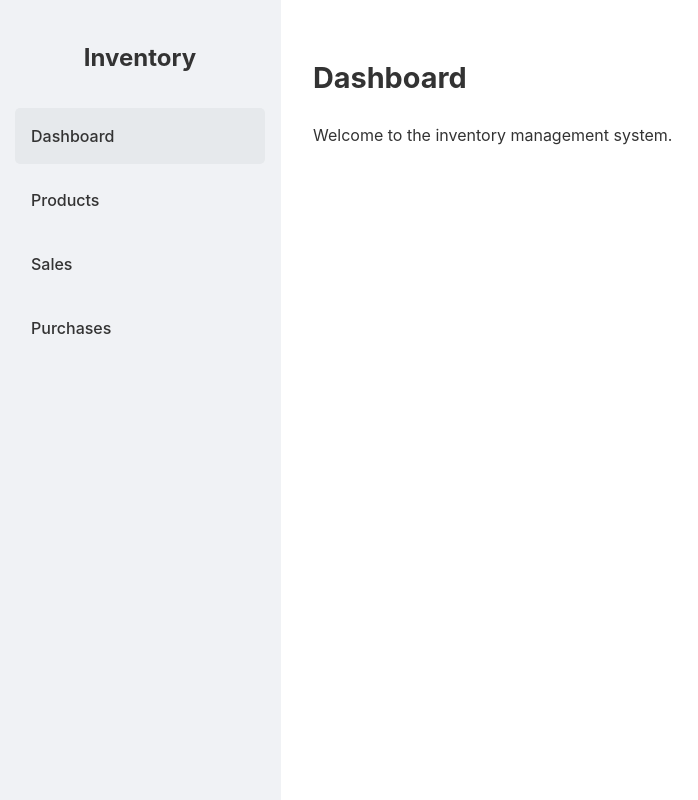
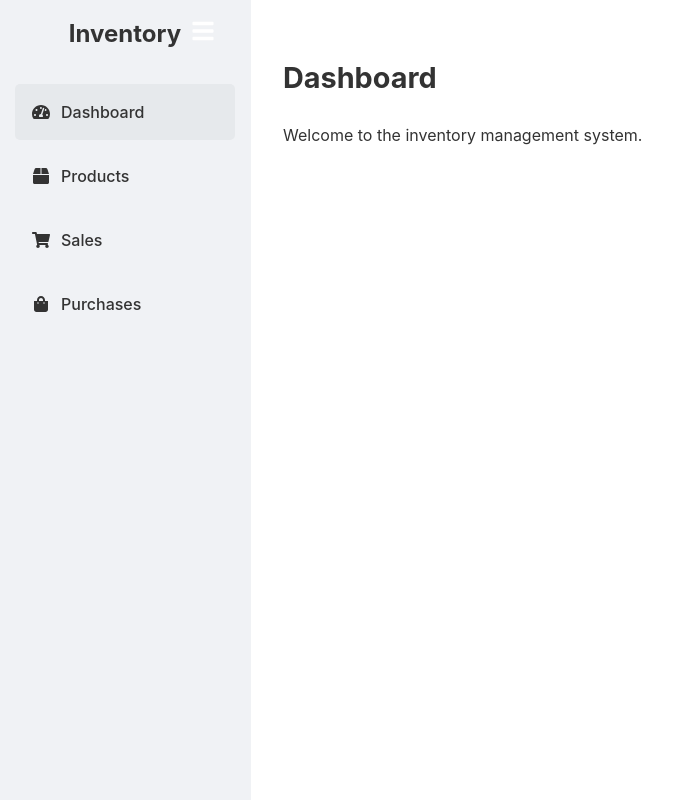
Before and after one commit to SushantTAN/inventory-electron, a React (Vite) app: page /sales in a window 1280 px wide. Shown: the whole page, without its empty margins (1-699 px from the left). Built offline with nearby package versions, Linux system fonts and the light colour scheme.

Commit message:
UI enhancement

```diff
--- a/index.html
+++ b/index.html
@@ -1,13 +1,16 @@
 <!doctype html>
 <html lang="en">
+
 <head>
   <meta charset="UTF-8" />
   <link rel="icon" type="image/svg+xml" href="/vite.svg" />
   <meta name="viewport" content="width=device-width, initial-scale=1.0" />
   <title>my-electron-app</title>
 </head>
+
 <body>
-    <div id="root"></div>
+  <div id="root" style="width: 100%;"></div>
   <script type="module" src="/src/main.jsx"></script>
 </body>
+
 </html>
--- a/package.json
+++ b/package.json
@@ -17,6 +17,7 @@
     "electron-squirrel-startup": "^1.0.1",
     "react": "^19.2.0",
     "react-dom": "^19.2.0",
+    "react-icons": "^5.5.0",
     "react-router-dom": "^7.9.5",
     "sqlite3": "^5.1.7"
   },
--- a/src/App.css
+++ b/src/App.css
@@ -85,6 +85,7 @@ form input {
   border-radius: 5px;
   font-size: 1rem;
   margin-top: 5px;
+  background-color: white;
 }
 
 /* Modal Styles from Modal.jsx - to be removed from there */
@@ -121,6 +122,7 @@ form input {
   cursor: pointer;
   color: #888;
 }
+
 .close-button:hover {
-    color: #333;
+  color: #333;
 }
--- a/src/components/Layout.css
+++ b/src/components/Layout.css
@@ -1,23 +1,48 @@
-/* src/components/Layout.css */
 .layout {
   display: flex;
   height: 100vh;
 }
 
 .sidebar {
-    width: 250px;
+  width: 220px;
   background: #f0f2f5;
   padding: 1rem;
-    transition: width 0.3s;
-    overflow: hidden;
+  transition: width 0.3s ease;
+  overflow-x: hidden;
   display: flex;
   flex-direction: column;
 }
 
-  .sidebar h3 {
-    text-align: center;
+.layout.collapsed .sidebar {
+  width: 60px;
+}
+
+.sidebar-header {
+  display: flex;
+  align-items: center;
+  justify-content: center;
   margin-bottom: 2rem;
+  position: relative;
+}
+
+.sidebar-header h3 {
+  margin: 0;
   font-size: 1.5rem;
+  opacity: 1;
+  transition: opacity 0.3s ease;
+}
+
+.layout.collapsed .sidebar-header h3 {
+  opacity: 0;
+}
+
+.toggle-btn {
+  background: none;
+  border: none;
+  cursor: pointer;
+  font-size: 1.5rem;
+  position: absolute;
+  right: 0;
 }
 
 .sidebar ul {
@@ -27,13 +52,15 @@
 }
 
 .sidebar ul li a {
-    display: block;
+  display: flex;
+  align-items: center;
   padding: 1rem;
   color: #333;
   text-decoration: none;
   border-radius: 5px;
   margin-bottom: 0.5rem;
   transition: background 0.2s;
+  white-space: nowrap;
 }
 
 .sidebar ul li a:hover,
@@ -41,28 +68,28 @@
   background: #e6e9ec;
 }
 
+.sidebar ul li a svg {
+  margin-right: 10px;
+  min-width: 20px;
+}
+
+.link-text {
+  opacity: 1;
+  transition: opacity 0.3s ease;
+}
+
+.layout.collapsed .link-text {
+  opacity: 0;
+  width: 0;
+}
+
 .main-content {
   flex: 1;
   padding: 2rem;
   overflow-y: auto;
+  transition: margin-left 0.3s ease;
 }
 
-  /* Responsive styles */
-  @media (max-width: 768px) {
-    .sidebar {
-      width: 60px;
+table {
+  width: 100%;
 }
-
-    .sidebar h3 {
-      display: none;
-    }
-
-    .sidebar ul li a {
-      text-align: center;
-      padding: 1rem 0;
-    }
-
-    .sidebar ul li a .link-text {
-      display: none;
-    }
-  }
--- a/src/components/Layout.jsx
+++ b/src/components/Layout.jsx
@@ -1,17 +1,45 @@
-import React from 'react';
+import React, { useState } from 'react';
 import { NavLink, Outlet } from 'react-router-dom';
+import { FaTachometerAlt, FaBox, FaShoppingCart, FaShoppingBag, FaBars } from 'react-icons/fa';
 import './Layout.css';
 
 function Layout() {
+  const [isCollapsed, setIsCollapsed] = useState(false);
+
+  const toggleSidebar = () => {
+    setIsCollapsed(!isCollapsed);
+  };
+
   return (
-    <div className="layout">
+    <div className={`layout ${isCollapsed ? 'collapsed' : ''}`}>
       <nav className="sidebar">
-        <h3>Inventory</h3>
+        <div className="sidebar-header">
+          <h3 style={{ display: isCollapsed ? 'none' : 'block' }}>Inventory</h3>
+          <button onClick={toggleSidebar} className="toggle-btn">
+            <FaBars />
+          </button>
+        </div>
         <ul>
-          <li><NavLink to="/" end>Dashboard</NavLink></li>
-          <li><NavLink to="/products">Products</NavLink></li>
-          <li><NavLink to="/sales">Sales</NavLink></li>
-          <li><NavLink to="/purchases">Purchases</NavLink></li>
+          <li>
+            <NavLink to="/" end>
+              <FaTachometerAlt /> <span className="link-text">Dashboard</span>
+            </NavLink>
+          </li>
+          <li>
+            <NavLink to="/products">
+              <FaBox /> <span className="link-text">Products</span>
+            </NavLink>
+          </li>
+          <li>
+            <NavLink to="/sales">
+              <FaShoppingCart /> <span className="link-text">Sales</span>
+            </NavLink>
+          </li>
+          <li>
+            <NavLink to="/purchases">
+              <FaShoppingBag /> <span className="link-text">Purchases</span>
+            </NavLink>
+          </li>
         </ul>
       </nav>
       <main className="main-content">
--- a/src/pages/Products.jsx
+++ b/src/pages/Products.jsx
@@ -1,5 +1,6 @@
 import React, { useState, useEffect } from 'react';
 import Modal from '../components/Modal';
+import { FaPlus, FaEdit, FaTrash } from 'react-icons/fa';
 
 function Products() {
   const [products, setProducts] = useState([]);
@@ -80,8 +81,13 @@ function Products() {
 
   return (
     <div>
-      <h2>Products</h2>
-      <button onClick={() => setShowAddModal(true)}>Add Product</button>
+      <div style={{ display: 'flex', justifyContent: 'space-between', alignItems: 'center', marginBottom: '1.5rem' }}>
+        <h2>Products</h2>
+        <button onClick={() => setShowAddModal(true)}>
+          <FaPlus style={{ marginRight: '5px' }} />
+          Add Product
+        </button>
+      </div>
       <Modal show={showAddModal} onClose={() => setShowAddModal(false)}>
         <form onSubmit={handleAddProduct}>
           <h3>Add New Product</h3>
@@ -101,7 +107,9 @@ function Products() {
             Price:
             <input type="number" name="price" value={newProduct.price} step="0.01" onChange={(e) => handleInputChange(e, 'add')} required />
           </label>
-          <button type="submit">Add</button>
+          <div style={{ textAlign: 'right', marginTop: '1rem' }}>
+            <button type="submit">Add</button>
+          </div>
         </form>
       </Modal>
 
@@ -125,7 +133,9 @@ function Products() {
               Price:
               <input type="number" name="price" value={editingProduct.price} step="0.01" onChange={(e) => handleInputChange(e, 'edit')} required />
             </label>
-            <button type="submit">Update</button>
+            <div style={{ textAlign: 'right', marginTop: '1rem' }}>
+              <button type="submit">Update</button>
+            </div>
           </form>
         </Modal>
       )}
@@ -143,7 +153,7 @@ function Products() {
         <tbody>
           {products.length === 0 ? (
             <tr>
-              <td colSpan="5">No products found</td>
+              <td colSpan="5" style={{ textAlign: 'center' }}>No products found</td>
             </tr>
           ) : (
             products.map(product => (
@@ -153,8 +163,8 @@ function Products() {
                 <td>{product.quantity}</td>
                 <td>{product.price}</td>
                 <td>
-                  <button onClick={() => handleEditClick(product)}>Edit</button>
-                  <button onClick={() => handleDelete(product.id)}>Delete</button>
+                  <button onClick={() => handleEditClick(product)} style={{ marginRight: '5px' }}><FaEdit /></button>
+                  <button onClick={() => handleDelete(product.id)} style={{ backgroundColor: '#dc3545' }}><FaTrash /></button>
                 </td>
               </tr>
             ))
```
Also changed, not shown: 1 other file (tests, documents, lock files or other folders). Lines whose indentation alone changed are shown as unchanged.
